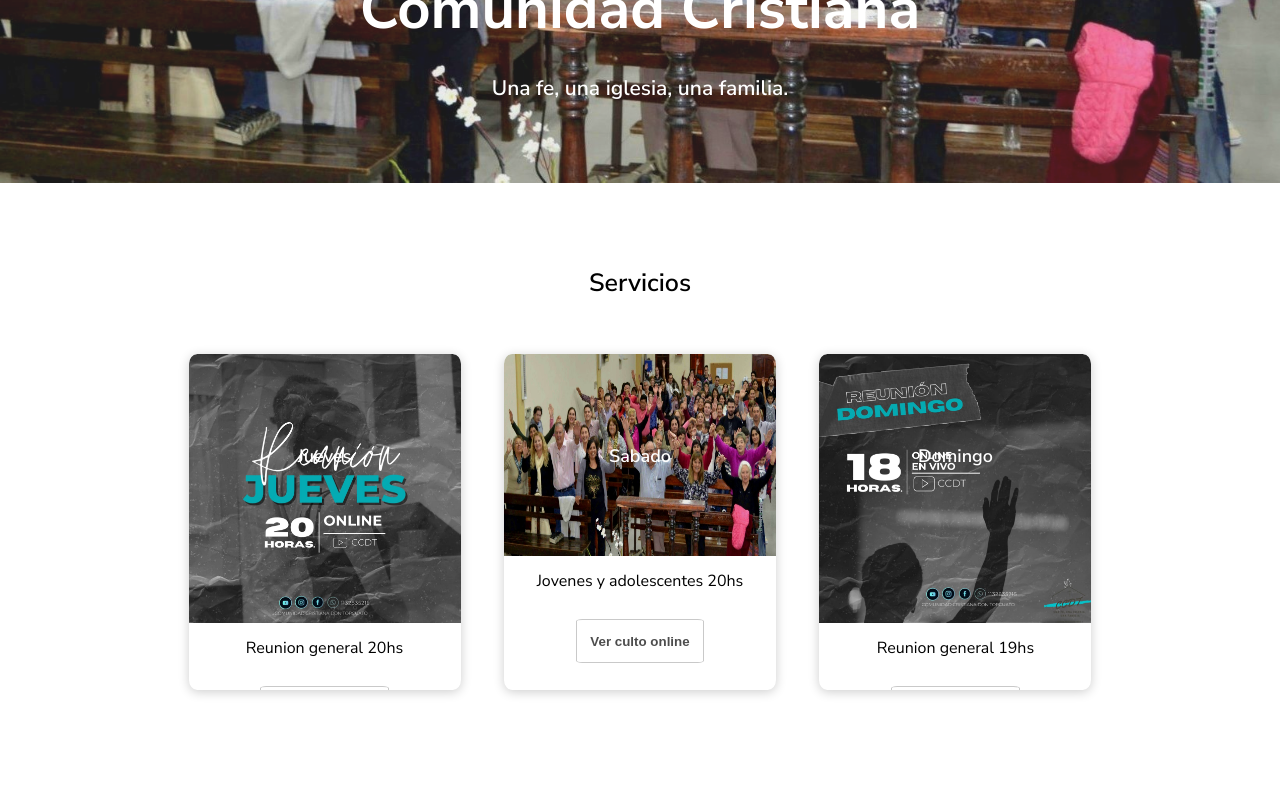
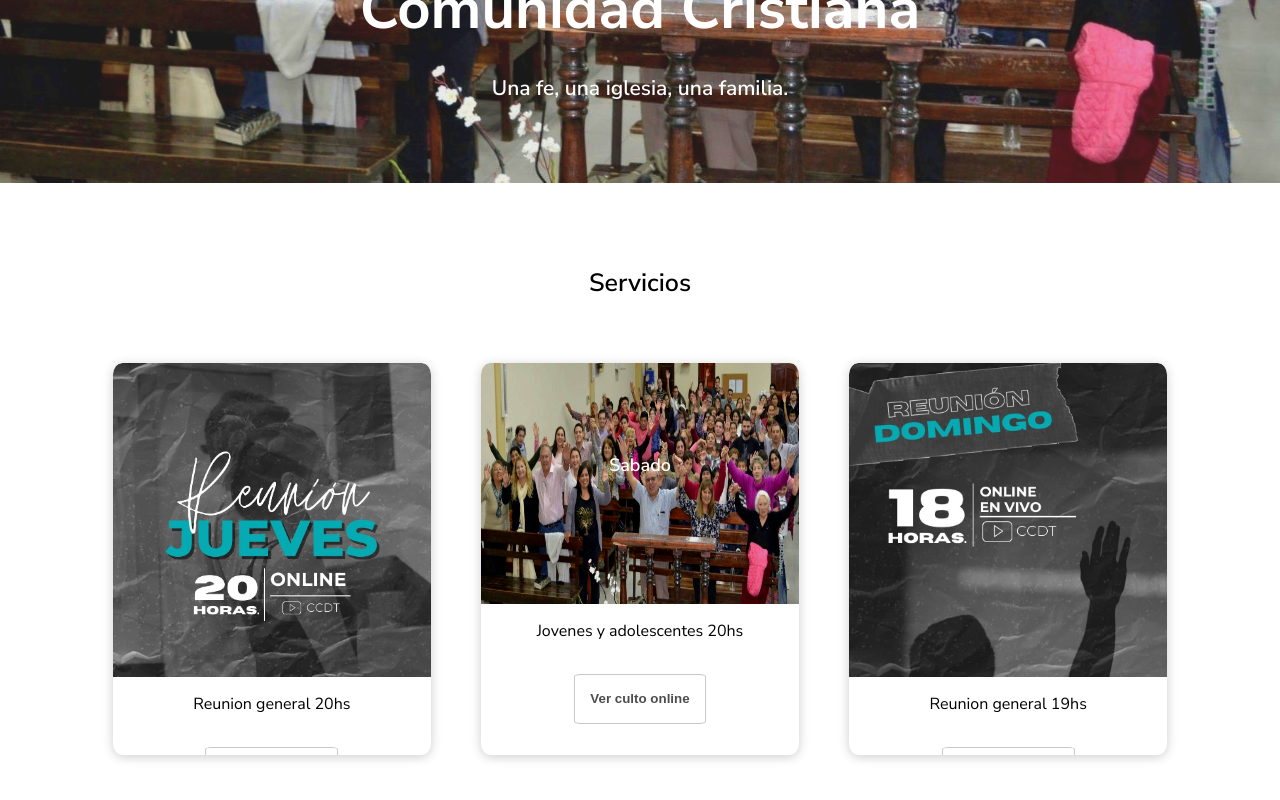
Before and after one commit to aylenalderete/Pagina-web-iglesia, a React (Create React App) app: page / in a window 1280 px wide. Shown: the part 512-1312 px from the top of the page. Built offline with nearby package versions, Linux system fonts and the light colour scheme.

Commit message:
reuniones

```diff
--- a/src/Components/Home/Reuniones.jsx
+++ b/src/Components/Home/Reuniones.jsx
@@ -9,7 +9,6 @@ function Reuniones() {
         <div className={Styles.cardsContainer}>
             <div className={Styles.card}>
                 <img className={Styles.img} src={ReunionJueves}></img>
-                <spam className={Styles.cardTitle}>Jueves</spam>
                 <spam className={Styles.description}>Reunion general 20hs</spam>
                 <button className={Styles.btn}>Ver culto online</button>
             </div>
@@ -21,7 +20,6 @@ function Reuniones() {
             </div>
             <div className={Styles.card}>
                 <img className={Styles.img} src={ReunionDomingo}></img>
-                <spam className={Styles.cardTitle}>Domingo</spam>
                 <spam className={Styles.description}>Reunion general 19hs</spam>
                 <button className={Styles.btn}>Ver culto online</button>
             </div>
--- a/src/Components/Home/Reuniones.module.css
+++ b/src/Components/Home/Reuniones.module.css
@@ -10,7 +10,7 @@
     flex-direction: column;
     align-items: center;
     overflow: hidden;
-    height: 60%;
+    height: 70%;
     width: 25%;
     margin-left: 2%;
     margin-right: 2%;
```
Also changed, not shown: src/Assets/Reuniones/ReunionDomingo.jpeg, src/Assets/Reuniones/ReunionJueves.jpeg.
